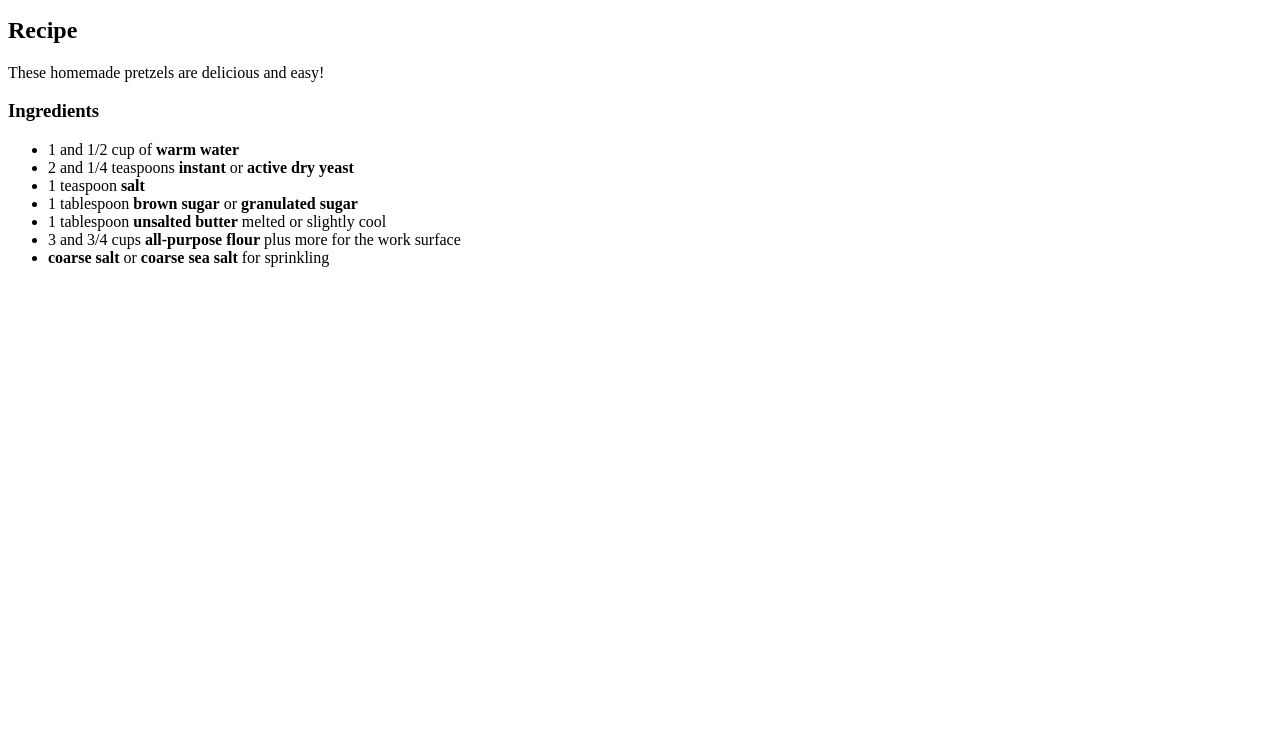
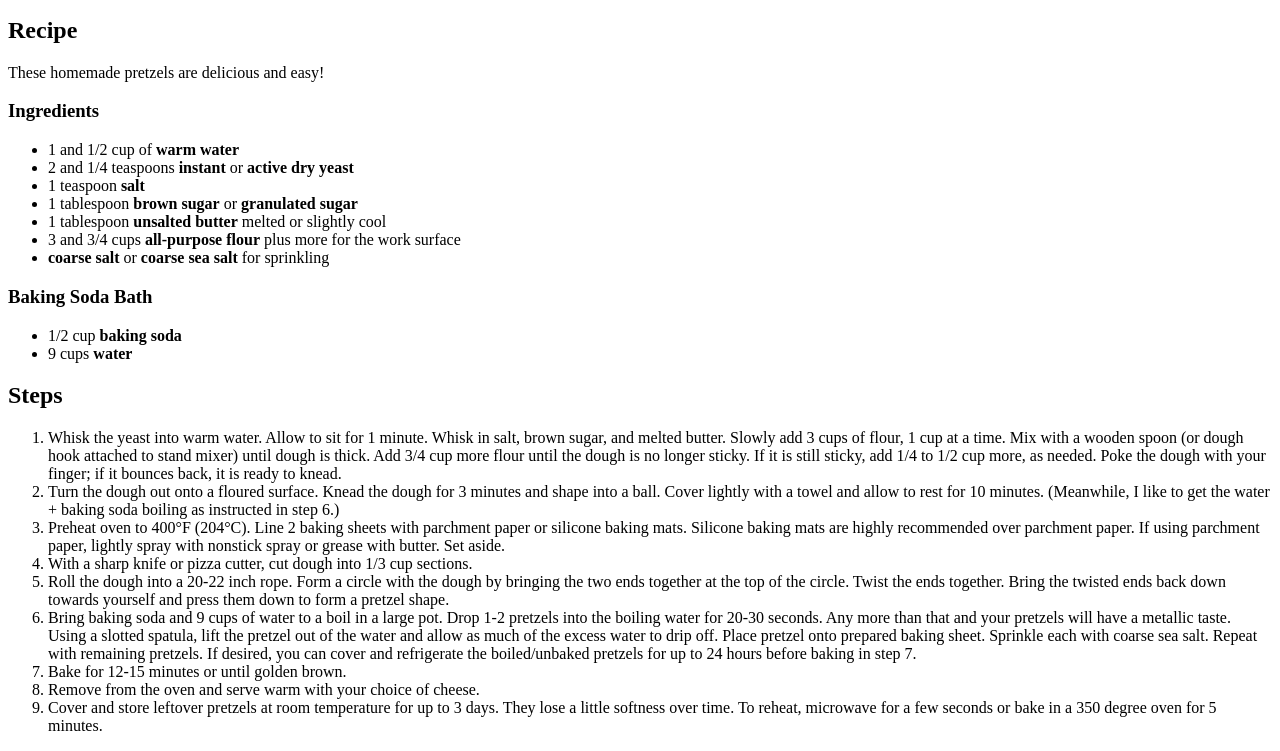
Before and after one commit to cporter45/odin-recipes, a plain HTML site: page recipes/pretzels.html in a window 1280 px wide. Shown: the part 101-852 px from the top of the page. Before the commit the page ends 800 px from the top, so only its background shows below. Drawn offline with Linux system fonts and the light colour scheme.

Commit message:
Add list of cooking steps to pretzels.html

```diff
--- a/recipes/pretzels.html
+++ b/recipes/pretzels.html
@@ -21,6 +21,93 @@
                 <li>3 and 3/4 cups <strong>all-purpose flour</strong> plus more for the work surface</li>
                 <li><strong>coarse salt</strong> or <strong>coarse sea salt</strong> for sprinkling</li>
             </ul>
+            <h3>Baking Soda Bath</h3>
+            <ul>
+                <li>1/2 cup <strong>baking soda</strong></li>
+                <li>9 cups <strong>water</strong></li>
+            </ul>
+        </p>
+        <p>
+            <h2>Steps</h2>
+            <ol>
+                <li>
+                    Whisk the yeast into warm water.
+                    Allow to sit for 1 minute.
+                    Whisk in salt, brown sugar, and melted
+                    butter. Slowly add 3 cups of flour,
+                    1 cup at a time. Mix with a wooden
+                    spoon (or dough hook attached to stand
+                    mixer) until dough is thick. Add 3/4
+                    cup more flour until the dough is no
+                    longer sticky. If it is still sticky,
+                    add 1/4 to 1/2 cup more, as needed.
+                    Poke the dough with your finger; if it
+                    bounces back, it is ready to knead.
+                </li>
+                <li>
+                    Turn the dough out onto a floured
+                    surface. Knead the dough for 3 minutes
+                    and shape into a ball. Cover lightly
+                    with a towel and allow to rest for 10
+                    minutes. (Meanwhile, I like to get the
+                    water + baking soda boiling as
+                    instructed in step 6.)
+                </li>
+                <li>
+                    Preheat oven to 400°F (204°C). Line 2
+                    baking sheets with parchment paper or
+                    silicone baking mats. Silicone baking
+                    mats are highly recommended over
+                    parchment paper. If using parchment
+                    paper, lightly spray with nonstick
+                    spray or grease with butter. Set aside.
+                </li>
+                <li>
+                    With a sharp knife or pizza cutter,
+                    cut dough into 1/3 cup sections.
+                </li>
+                <li>
+                    Roll the dough into a 20-22 inch rope.
+                    Form a circle with the dough by bringing
+                    the two ends together at the top of the
+                    circle. Twist the ends together. Bring
+                    the twisted ends back down towards
+                    yourself and press them down to form a
+                    pretzel shape.
+                </li>
+                <li>
+                    Bring baking soda and 9 cups of water
+                    to a boil in a large pot. Drop 1-2
+                    pretzels into the boiling water for
+                    20-30 seconds. Any more than that and
+                    your pretzels will have a metallic
+                    taste. Using a slotted spatula, lift
+                    the pretzel out of the water and allow
+                    as much of the excess water to drip off.
+                    Place pretzel onto prepared baking sheet.
+                    Sprinkle each with coarse sea salt.
+                    Repeat with remaining pretzels. If
+                    desired, you can cover and refrigerate
+                    the boiled/unbaked pretzels for up to
+                    24 hours before baking in step 7.
+                </li>
+                <li>
+                    Bake for 12-15 minutes or until golden
+                    brown.
+                </li>
+                <li>
+                    Remove from the oven and serve warm
+                    with your choice of cheese.
+                </li>
+                <li>
+                    Cover and store leftover pretzels at
+                    room temperature for up to 3 days.
+                    They lose a little softness over time.
+                    To reheat, microwave for a few seconds
+                    or bake in a 350 degree oven for
+                    5 minutes.
+                </li>
+            </ol>
         </p>
     </body>
 </html>
```
